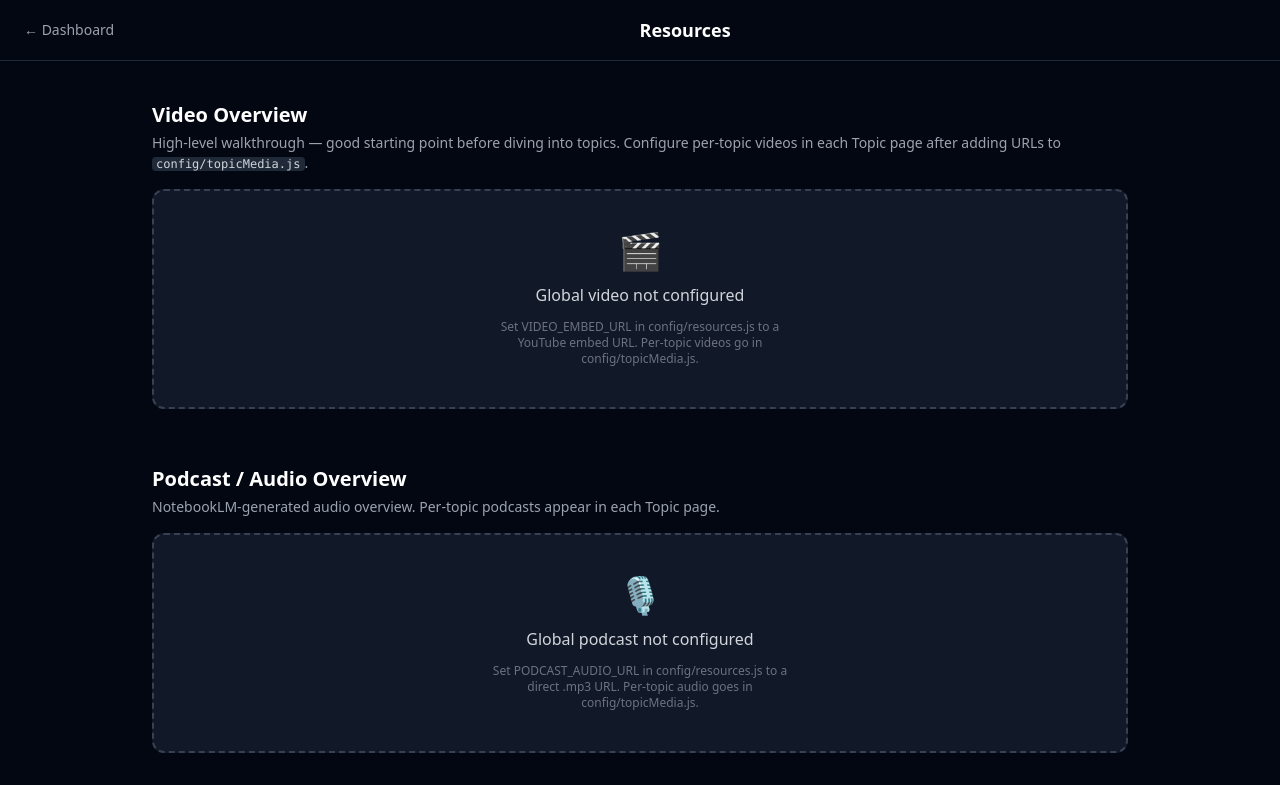
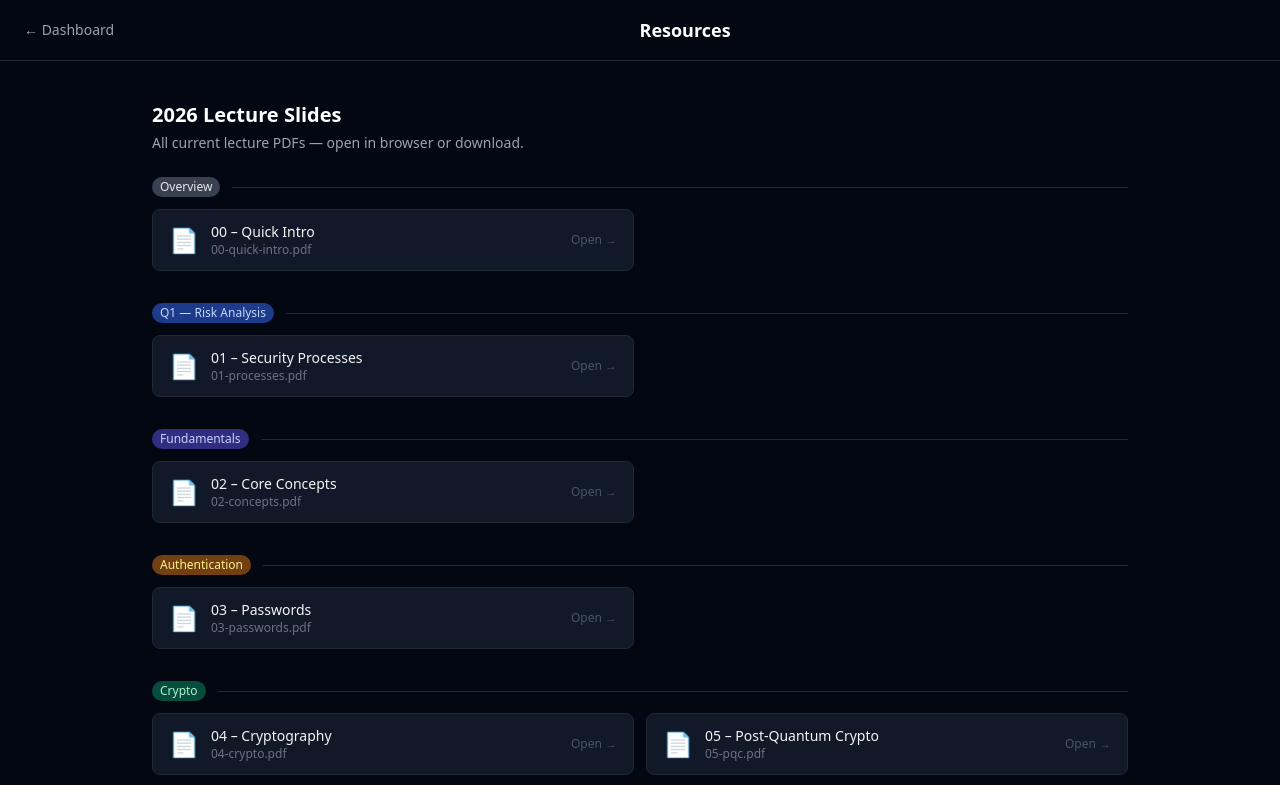
Before and after one commit to NamanKu-tech/cs7053-app, a React (Vite) app in the folder frontend/: page /resources in a window 1280 px wide. Shown: the top 785 px of the page. Built offline with nearby package versions, Linux system fonts and the light colour scheme; sample sign-in values are in the browser's storage.

Commit message:
fix: grading loading states, remove video/podcast from resources

```diff
--- a/frontend/src/components/MockPractice.jsx
+++ b/frontend/src/components/MockPractice.jsx
@@ -68,8 +68,15 @@ export default function MockPractice({ questions, initialQuestion }) {
 
       <button onClick={handleSubmit} disabled={loading || !answer.trim()}
         className="bg-blue-600 hover:bg-blue-700 disabled:opacity-50 text-white px-6 py-2.5 rounded-lg text-sm font-medium transition-colors">
-        {loading ? "Grading..." : "Submit for Grading"}
+        {loading ? "Submitting..." : "Submit for Grading"}
       </button>
+
+      {loading && (
+        <div className="rounded-lg border border-gray-800 bg-gray-900/60 px-4 py-5 text-center space-y-1">
+          <p className="text-sm text-gray-300 font-medium">Grading your answer with Gemini...</p>
+          <p className="text-xs text-gray-500">This can take up to a minute. Please wait.</p>
+        </div>
+      )}
 
       {result && (
         <div className="bg-gray-900 rounded-lg p-4 border border-gray-700">
--- a/frontend/src/pages/MockExam.jsx
+++ b/frontend/src/pages/MockExam.jsx
@@ -87,6 +87,14 @@ export default function MockExam() {
     <div className="min-h-screen bg-gray-950 text-gray-500 flex items-center justify-center">Loading…</div>
   )
 
+  if (grading) return (
+    <div className="min-h-screen bg-gray-950 text-white flex flex-col items-center justify-center gap-4">
+      <div className="w-8 h-8 border-2 border-blue-500 border-t-transparent rounded-full animate-spin" />
+      <p className="text-gray-300 font-medium">Grading your exam with Gemini...</p>
+      <p className="text-gray-500 text-sm">This can take a minute or two. Please don't close the tab.</p>
+    </div>
+  )
+
   // ── CARDS VIEW ───────────────────────────────────────────────────────────────
   if (view === "cards") {
     return (
@@ -162,7 +170,7 @@ export default function MockExam() {
               disabled={grading}
               className="bg-blue-600 hover:bg-blue-700 disabled:opacity-50 text-white px-5 py-2 rounded-lg text-sm font-medium transition-colors"
             >
-              {grading ? "Grading…" : "Submit Exam"}
+              {grading ? "Grading... please wait" : "Submit Exam"}
             </button>
           </div>
         </nav>
--- a/frontend/src/pages/Resources.jsx
+++ b/frontend/src/pages/Resources.jsx
@@ -1,6 +1,6 @@
 import { useState } from "react"
 import { useNavigate } from "react-router-dom"
-import { VIDEO_EMBED_URL, PODCAST_AUDIO_URL, REFERENCE_PDFS } from "../config/resources"
+import { REFERENCE_PDFS } from "../config/resources"
 import { MATERIAL_GROUPS } from "../config/materials"
 
 const LECTURE_TOPIC_COLORS = {
@@ -41,15 +41,6 @@ const GROUP_BADGE = {
   gray:    "bg-gray-700 text-gray-200",
 }
 
-function PlaceholderBox({ icon, label, help }) {
-  return (
-    <div className="flex flex-col items-center justify-center gap-3 rounded-xl border-2 border-dashed border-gray-700 bg-gray-900 p-10 text-center">
-      <span className="text-4xl">{icon}</span>
-      <p className="text-gray-300 font-medium">{label}</p>
-      <p className="text-xs text-gray-500 max-w-xs">{help}</p>
-    </div>
-  )
-}
 
 function MaterialGroup({ group }) {
   const [open, setOpen] = useState(false)
@@ -114,52 +105,6 @@ export default function Resources() {
 
       <div className="max-w-5xl mx-auto px-6 py-10 space-y-14">
 
-        {/* ── Video Overview ── */}
-        <section>
-          <h2 className="text-xl font-semibold mb-1">Video Overview</h2>
-          <p className="text-gray-400 text-sm mb-4">
-            High-level walkthrough — good starting point before diving into topics.
-            Configure per-topic videos in each Topic page after adding URLs to{" "}
-            <code className="text-gray-300 text-xs bg-gray-800 px-1 rounded">config/topicMedia.js</code>.
-          </p>
-          {VIDEO_EMBED_URL
-            ? <div className="relative w-full" style={{ paddingBottom: "56.25%" }}>
-                <iframe
-                  src={VIDEO_EMBED_URL}
-                  title="CS7053 Video Overview"
-                  allow="accelerometer; autoplay; clipboard-write; encrypted-media; gyroscope; picture-in-picture"
-                  allowFullScreen
-                  className="absolute inset-0 w-full h-full rounded-xl border border-gray-800"
-                />
-              </div>
-            : <PlaceholderBox
-                icon="🎬"
-                label="Global video not configured"
-                help={`Set VIDEO_EMBED_URL in config/resources.js to a YouTube embed URL. Per-topic videos go in config/topicMedia.js.`}
-              />
-          }
-        </section>
-
-        {/* ── Podcast ── */}
-        <section>
-          <h2 className="text-xl font-semibold mb-1">Podcast / Audio Overview</h2>
-          <p className="text-gray-400 text-sm mb-4">
-            NotebookLM-generated audio overview. Per-topic podcasts appear in each Topic page.
-          </p>
-          {PODCAST_AUDIO_URL
-            ? <div className="rounded-xl border border-gray-800 bg-gray-900 p-6">
-                <audio controls className="w-full" src={PODCAST_AUDIO_URL}>
-                  Your browser does not support the audio element.
-                </audio>
-              </div>
-            : <PlaceholderBox
-                icon="🎙"
-                label="Global podcast not configured"
-                help={`Set PODCAST_AUDIO_URL in config/resources.js to a direct .mp3 URL. Per-topic audio goes in config/topicMedia.js.`}
-              />
-          }
-        </section>
-
         {/* ── Lecture Slides ── */}
         <section>
           <h2 className="text-xl font-semibold mb-1">2026 Lecture Slides</h2>
```
